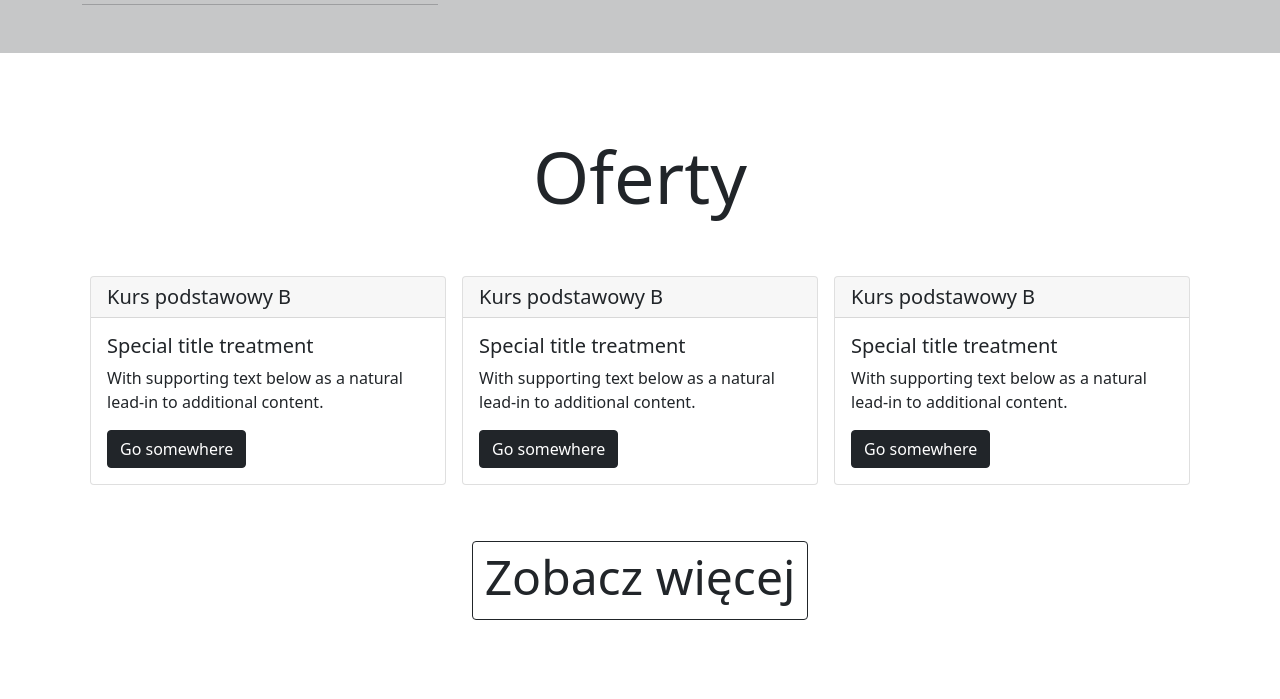
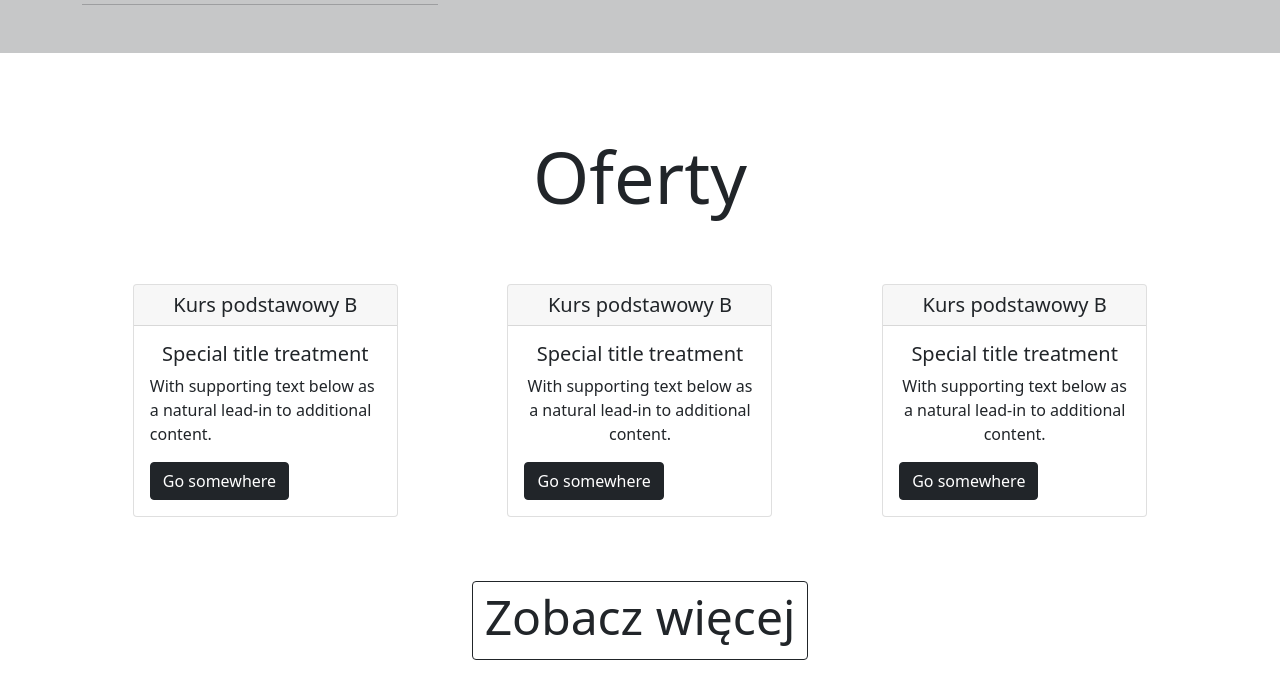
Before and after one commit to JustSmile52/Dimax_page, a plain HTML site: page index.html in a window 1280 px wide. Shown: the part 1903-2602 px from the top of the page. Drawn offline with nearby package versions, Linux system fonts and the light colour scheme.

Commit message:
poczatek graficznych poprawek

```diff
--- a/index.html
+++ b/index.html
@@ -145,19 +145,23 @@
             <hr />
             <div class="row align-items-center ">
                 <div class="col-md-4 d-block flex-row align-items-center">
-                    <button class="btn-blank py-md-5 w-100 text-center text-lg-start"
+                    <button class="btn-blank py-md-5 w-100 text-center text-lg-start "
+                        id="sectionButton1"
+                        style="background-color:grey"
                         onclick="changeSectionPros('niezawodnie')">
                         <h5 class="display-5">Niezawodnie</h5>
                     </button>
                     <hr>
 
                     <button class="btn-blank py-md-5 w-100 text-center text-lg-start"
+                     id="sectionButton2"
                         onclick="changeSectionPros('szybko')">
                         <h5 class="display-5">Szybko</h5>
                     </button>
                     <hr>
 
                     <button class="btn-blank py-md-5  w-100 text-center text-lg-start"
+                     id="sectionButton3"
                         onclick="changeSectionPros('zajebiscie')">
                         <h5 class="display-5">Zajebiście</h5>
                     </button>
@@ -183,33 +187,33 @@
         <div class="text-center mb-5">
             <h2 class="display-2">Oferty</h2>
         </div>
-        <div class="flex-row align-items-center d-flex">
-            <div class="col-4 p-2">
+        <div class="flex-row row align-items-center justify-content-around p-2 ">
+            <div class="col-lg-3 col-md-3  p-2">
                 <div class="card">
-                    <h5 class="card-header">Kurs podstawowy B</h5>
+                    <h5 class="card-header text-center">Kurs podstawowy B</h5>
                     <div class="card-body">
-                        <h5 class="card-title">Special title treatment</h5>
-                        <p class="card-text">With supporting text below as a natural lead-in to additional content.</p>
+                        <h5 class="card-title text-sm-center">Special title treatment</h5>
+                        <p class="card-tex text-sm-centert">With supporting text below as a natural lead-in to additional content.</p>
                         <a href="#" class="btn btn-dark">Go somewhere</a>
                     </div>
                 </div>
             </div>
-            <div class="col-4 p-2">
+            <div class="col-lg-3 col-md-3 p-2">
                 <div class="card">
-                    <h5 class="card-header">Kurs podstawowy B</h5>
+                    <h5 class="card-header  text-center">Kurs podstawowy B</h5>
                     <div class="card-body">
-                        <h5 class="card-title">Special title treatment</h5>
-                        <p class="card-text">With supporting text below as a natural lead-in to additional content.</p>
+                        <h5 class="card-title text-sm-center">Special title treatment</h5>
+                        <p class="card-text text-sm-center">With supporting text below as a natural lead-in to additional content.</p>
                         <a href="#" class="btn btn-dark">Go somewhere</a>
                     </div>
                 </div>
             </div>
-            <div class="col-4 p-2">
+            <div class="col-lg-3 col-md-3  p-2">
                 <div class="card">
-                    <h5 class="card-header">Kurs podstawowy B</h5>
+                    <h5 class="card-header  text-center">Kurs podstawowy B</h5>
                     <div class="card-body">
-                        <h5 class="card-title">Special title treatment</h5>
-                        <p class="card-text">With supporting text below as a natural lead-in to additional content.</p>
+                        <h5 class="card-title text-sm-center">Special title treatment</h5>
+                        <p class="card-text text-sm-center">With supporting text below as a natural lead-in to additional content.</p>
                         <a href="#" class="btn btn-dark">Go somewhere</a>
                     </div>
                 </div>
@@ -228,7 +232,7 @@
     </footer>
     <div class="container fixed-bottom d-flex">
         <div class=" ms-auto py-5">
-            <button onclick="scrollToTop()" class="btn btn-outline-dark" style="border-radius: 90px;"><i
+            <button onclick="scrollToTop()" class="btn btn-outline-secondary" style="border-radius: 90px;"><i
                     class="fa-solid fa-angle-up"></i></btn>
         </div>
     </div>
@@ -243,14 +247,23 @@
                 title = "Jesteśmy niezawodni";
                 content = "Lorem Ipsum is simply dummy text of the printing and typesetting industry. Lorem Ipsum has been the industry's standard dummy text ever since the 1500s"
                 photo = "https://picsum.photos/id/0/600/400"
+                 document.getElementById('sectionButton1').style.backgroundColor = "grey"
+                  document.getElementById('sectionButton3').style.backgroundColor = "#c6c7c8"
+                   document.getElementById('sectionButton2').style.backgroundColor ="#c6c7c8"
             } else if (x == "szybko") {
                 title = "Jesteśmy szybcy i wściekli";
                 content = "Lorem Ipsum is Lorem Ipsum Madafaka simply dummy text of the printing and typesetting industry. Lorem Ipsum has been the industry's standard dummy text ever since the 1500s"
                 photo = "https://picsum.photos/id/1/600/400"
+                  document.getElementById('sectionButton1').style.backgroundColor = "#c6c7c8"
+                  document.getElementById('sectionButton2').style.backgroundColor = "grey"
+                   document.getElementById('sectionButton3').style.backgroundColor = "#c6c7c8"
             } else {
                 title = "Nasze bloki są zajebiste";
                 content = "Mieszkam na drugim jak Onar, na winklu pali się szlugi zobacz, widok z okna na kościół, pod blokiem buja się paru gościów, mój sąsiad to pies jebał go"
                 photo = "https://picsum.photos/id/2/600/400"
+                  document.getElementById('sectionButton1').style.backgroundColor = "#c6c7c8"
+                  document.getElementById('sectionButton2').style.backgroundColor = "#c6c7c8"
+                   document.getElementById('sectionButton3').style.backgroundColor = "grey"
             }
             document.getElementById('sectionProsTitle').innerText = title
             document.getElementById('sectionProsContent').innerText = content
```
